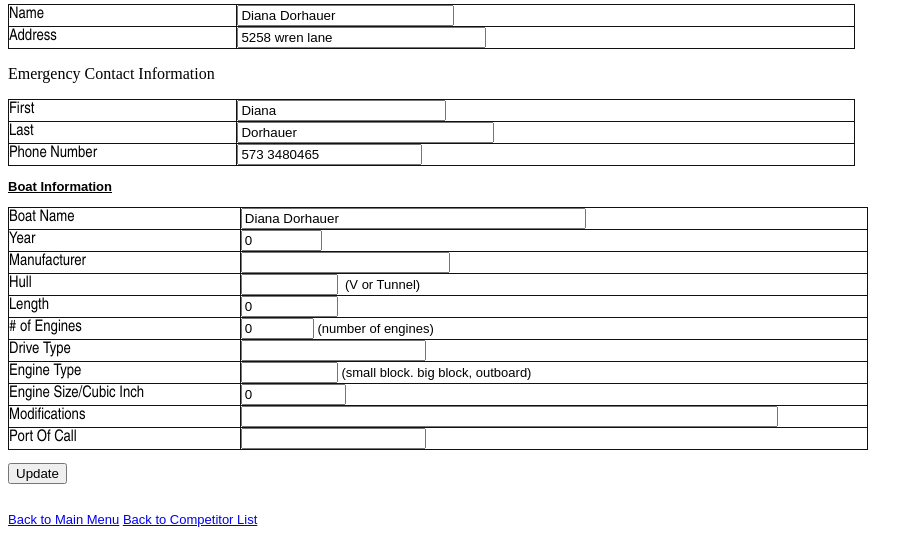
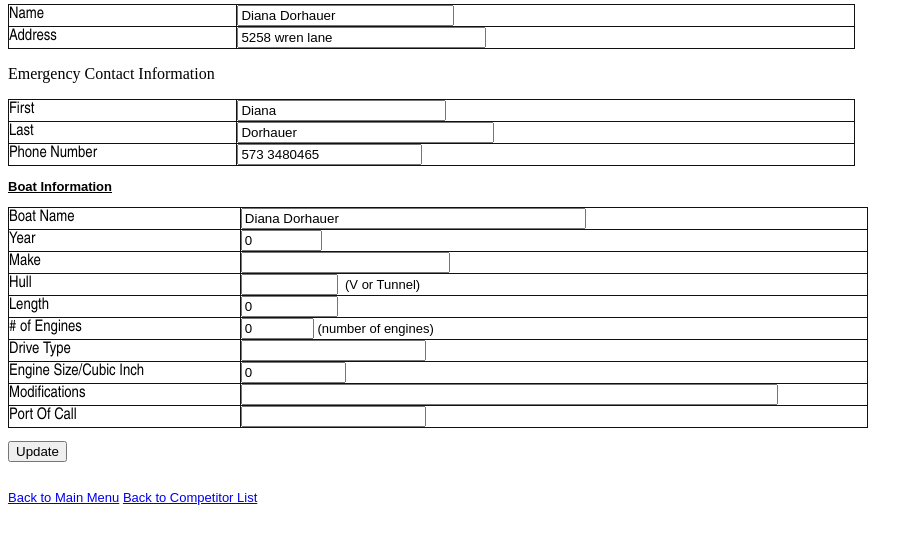
Before and after one commit to scott2020/shootoutracing, a PHP site: page /editcompetitor.php?competitor=1 in a window 1280 px wide. Shown: the part 591-1134 px from the top of the page, without its empty margins (0-923 px from the left). After the commit the page ends 1096 px from the top, so only its background shows below. Run offline with PHP 8.4, Linux system fonts and the light colour scheme; data comes from the database, SQL or seed files in the repository; data that the repository does not hold is empty.

Commit message:
Update editcompetitor.php
make and stuff

```diff
--- a/editcompetitor.php
+++ b/editcompetitor.php
@@ -225,7 +225,7 @@ Driver Information<br></FONT></U></B></font></P>
   </tr>
   <FONT FACE="Arial Narrow" SIZE="2">
   <tr>
-    <td width="27%">Manufacturer</td>
+    <td width="27%">Make</td>
     </font><FONT FACE="Arial" SIZE="2">
     <td width="73%"><FONT FACE="Arial" SIZE="2"><input type="text" name="txtBoatmfg" size="23" VALUE="<?php echo $boat_mfg ?>"></td>
   </tr>
@@ -254,13 +254,6 @@ Driver Information<br></FONT></U></B></font></P>
     <td width="27%">Drive Type</td>
     </font><FONT FACE="Arial" SIZE="2">
     <td width="73%"><FONT FACE="Arial" SIZE="2"><input type="text" name="txtOutdrive" size="20" VALUE="<?php echo $boat_outdrivetype ?>"></td>
-  </tr>
-  <FONT FACE="Arial Narrow" SIZE="2">
-  <tr>
-    <td width="27%">Engine Type</td>
-    </font><FONT FACE="Arial" SIZE="2">
-    <td width="73%"><FONT FACE="Arial" SIZE="2"><input type="text" name="txtBoatblock" size="9" VALUE="<?php echo $boat_block ?>">
-    (small block. big block, outboard)</td>
   </tr>
   <FONT FACE="Arial Narrow" SIZE="2">
   <tr>
```
